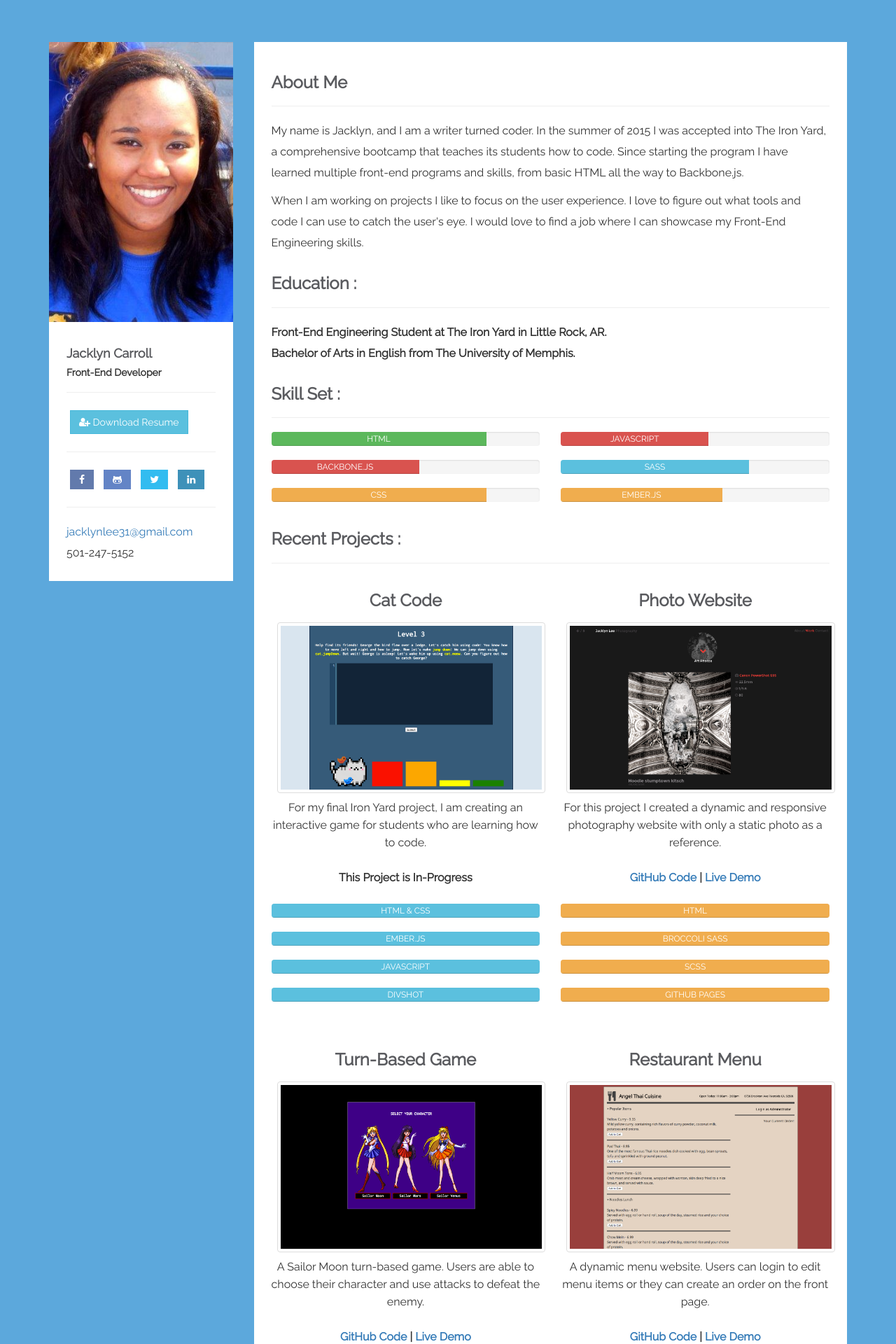
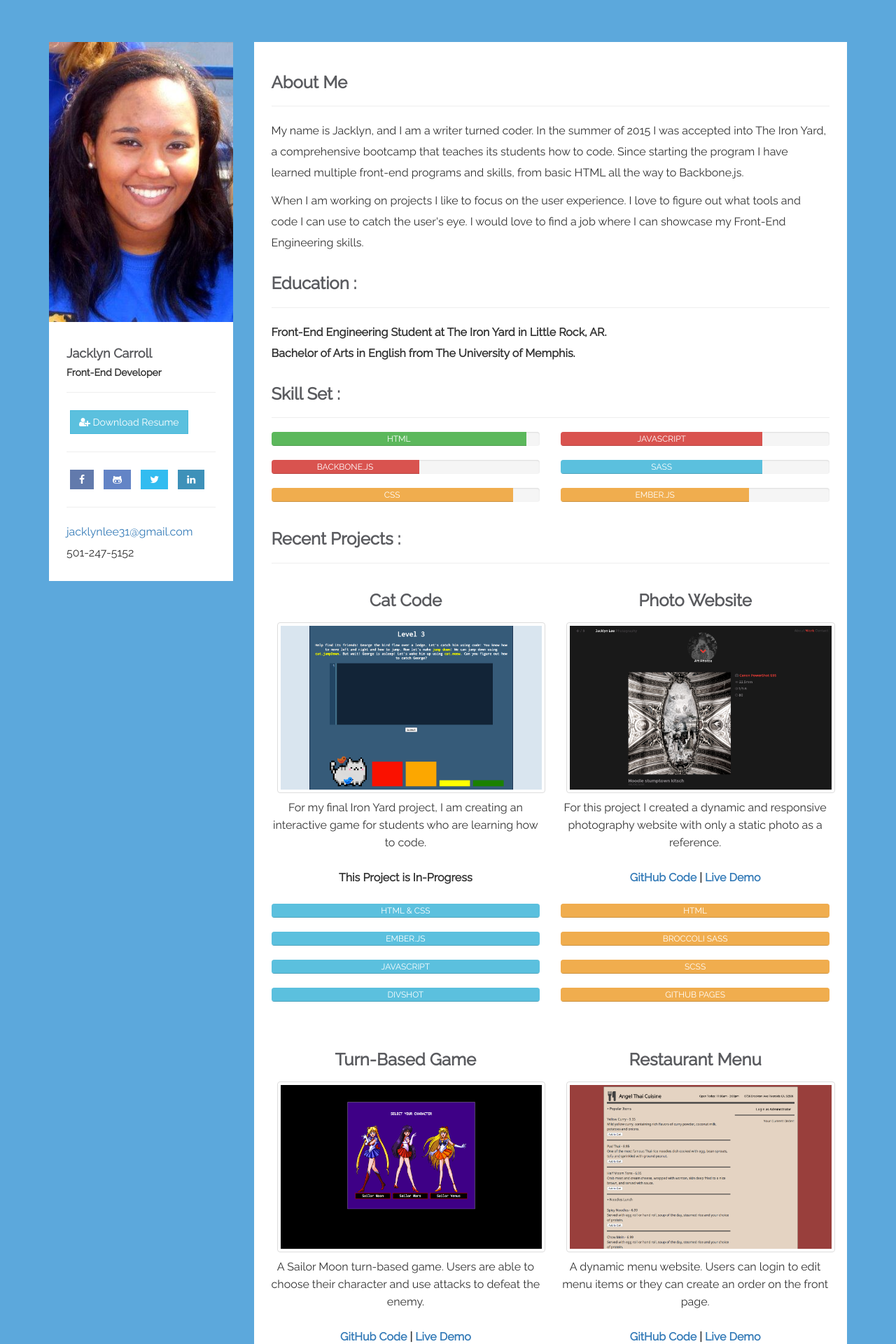
Before and after one commit to jacklynlee31/jacklynlee31.github.io, a Jekyll site: the page index.html, which Jekyll copies as it is, in a window 1280 px wide. Shown: the top 1920 px of the page at 70% size. Built offline with Jekyll 4.4.1, drawn with Linux system fonts in a browser that asks for light colours.

Commit message:
Changed a few things

```diff
--- a/index.html
+++ b/index.html
@@ -87,14 +87,14 @@
                         </div>
                         <div class="col-md-6">
                             <div class="progress">
-                                <div class="progress-bar progress-bar-success" role="progressbar" aria-valuenow="80" aria-valuemin="0" aria-valuemax="100" style="width: 80%">
+                                <div class="progress-bar progress-bar-success" role="progressbar" aria-valuenow="80" aria-valuemin="0" aria-valuemax="100" style="width: 95%">
                                     HTML
                                 </div>
                             </div>
                         </div>
                         <div class="col-md-6">
                             <div class="progress">
-                                <div class="progress-bar progress-bar-danger" role="progressbar" aria-valuenow="50" aria-valuemin="0" aria-valuemax="100" style="width: 55%">
+                                <div class="progress-bar progress-bar-danger" role="progressbar" aria-valuenow="50" aria-valuemin="0" aria-valuemax="100" style="width: 75%">
                                     JAVASCRIPT
                                 </div>
                             </div>
@@ -108,21 +108,21 @@
                         </div>
                         <div class="col-md-6">
                             <div class="progress">
-                                <div class="progress-bar progress-bar-info" role="progressbar" aria-valuenow="70" aria-valuemin="0" aria-valuemax="100" style="width: 70%">
+                                <div class="progress-bar progress-bar-info" role="progressbar" aria-valuenow="70" aria-valuemin="0" aria-valuemax="100" style="width: 75%">
                                     SASS
                                 </div>
                             </div>
                         </div>
                         <div class="col-md-6">
                             <div class="progress">
-                                <div class="progress-bar progress-bar-warning" role="progressbar" aria-valuenow="80" aria-valuemin="0" aria-valuemax="100" style="width: 80%">
+                                <div class="progress-bar progress-bar-warning" role="progressbar" aria-valuenow="80" aria-valuemin="0" aria-valuemax="100" style="width: 90%">
                                     CSS
                                 </div>
                             </div>
                         </div>
                         <div class="col-md-6">
                             <div class="progress">
-                                <div class="progress-bar progress-bar-warning" role="progressbar" aria-valuenow="55" aria-valuemin="0" aria-valuemax="100" style="width: 60%">
+                                <div class="progress-bar progress-bar-warning" role="progressbar" aria-valuenow="55" aria-valuemin="0" aria-valuemax="100" style="width: 70%">
                                     EMBER.JS
                                 </div>
                             </div>
```
